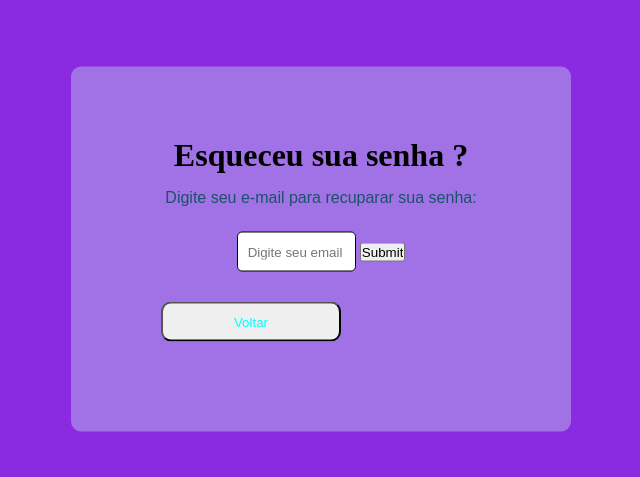
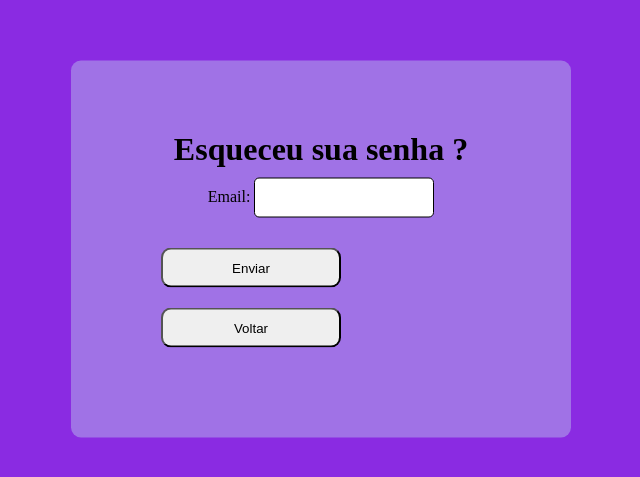
Before and after one commit to NadsonFNunes/pifrontend, a React (Vite) app in the folder Viagens/: page /esquecisenha in a window 1280 px wide. Shown: the part 151-628 px from the top of the page, without its empty margins (319-959 px from the left). Built offline with nearby package versions, Linux system fonts and the light colour scheme.

Commit message:
implementacao de botao de compra e esqueci a senha (não resolvido)#26 #27

```diff
--- a/Viagens/src/contexts/TaskContext.jsx
+++ b/Viagens/src/contexts/TaskContext.jsx
@@ -1,9 +1,9 @@
 import { createContext, useState } from "react"
-import { insereTarefa, listaTarefas, modificaTarefa, removeTarefa } from "../services/TaskServices"
+import { inserePassagem, listaTarefas, modificaTarefa, removeTarefa } from "../services/TaskServices"
 
 const TaskContext = createContext({
   tarefas: [],
-  insereTarefa: () => { },
+  inserePassagem: () => { },
   modificaTarefa: () => { },
   removeTarefa: () => { },
   listaTarefas: () => { },
@@ -14,7 +14,7 @@ export function TaskContextProvider(props) {
 
   async function inserir(tarefa) {
     try {
-      await insereTarefa(tarefa)
+      await inserePassagem(tarefa)
       setMinhasTarefas([...minhasTarefas, tarefa])
     } catch (error) {
       throw Error(error.message)
@@ -49,7 +49,7 @@ export function TaskContextProvider(props) {
 
   const contexto = {
     tarefas: minhasTarefas,
-    insereTarefa: inserir,
+    inserePassagem: inserir,
     modificaTarefa: modificar,
     removeTarefa: remover,
     listaTarefas: listar,
--- a/Viagens/src/pages/Login.css
+++ b/Viagens/src/pages/Login.css
@@ -3,7 +3,7 @@ body{
 
 }
 #login{
-    background-color: rgba(0, 255, 255, 0.37);
+    background-color: rgba(0, 255, 255, 0.288);
     max-width: 500px;
     width: 70%;
     padding: 20px;
@@ -33,3 +33,6 @@ h3{
 
     font-size: 30px;
 }
+.imagem{
+    height:50%
+}
--- a/Viagens/src/pages/Login.jsx
+++ b/Viagens/src/pages/Login.jsx
@@ -52,7 +52,7 @@ export default function LoginForm(props) {
         <>
 
             <form action="" id='login' onSubmit={handleSubmit(onSubmit)}>
-                <img src={Logo} alt="Logo login" id='Img' />
+                <img src={Logo} alt="Logo login" className='imagem' />
 
                 <h3>Login</h3>
                 {errorLogin && <p className="erro">{errorLogin}</p>}
--- a/Viagens/src/pages/NewPassword.css
+++ b/Viagens/src/pages/NewPassword.css
@@ -1,4 +1,4 @@
-#senha{
+#Novasenha{
     padding: 70px;
     background-color: rgba(197, 236, 236, 0.37);
     max-width: 500px;
@@ -10,7 +10,7 @@
     border-radius: 10px;
     text-align: center;
 }
-#campo{
+#InseEmail{
     width: 50%;
     height: 40px;
     border: 1px solid;
--- a/Viagens/src/pages/NewPassword.jsx
+++ b/Viagens/src/pages/NewPassword.jsx
@@ -1,28 +1,39 @@
-import { NavLink } from "react-router-dom"
+import { Link } from 'react-router-dom';
 import './NewPassword.css'
+import { sendPasswordResetEmail } from "firebase/auth";
+import { auth } from '../services/firebaseConfig';
+export default function NewPassword() {
 
-export default function NewPassword() {
+
+    function recoverPassword() {
+        showLoading();
+        firebaseError.auth().sendPasswordResetEmail(form.email().value).then(() => {
+            hideLoading();
+            alert('Enviamos um email para recuperar sua senha');
+        }).catch(error => {
+            hideLoading();
+            alert('email inválido');
+        })
+
+
+    }
+
     return (
         <>
 
-
-
-            <form  id="senha" action="" method="post">
+            <form id="Novasenha" action="" >
 
 
                 <h1 >Esqueceu sua senha ? </h1>
-                <p> Digite seu e-mail para recuparar sua senha: </p>
 
-                <span>
-
-                    <input type="email" id='campo' placeholder="Digite seu email" /> <input type="submit" />
-
-                </span>
+                <label htmlFor='' >Email: </label>
+                <input className='elements' type="email" name="email" id='InseEmail' />
 
                 <div>
-                    <button><NavLink to='/'>  Voltar </NavLink></button>
+                    <button onClick={recoverPassword}>Enviar</button>
+                    <Link to="/"><button> Voltar </button></Link>
+                </div>
 
-                </div>
             </form>
 
         </>
--- a/Viagens/src/pages/NewUser.jsx
+++ b/Viagens/src/pages/NewUser.jsx
@@ -1,10 +1,8 @@
-import { NavLink } from 'react-router-dom'
+import { Link } from 'react-router-dom';
 import './NewUser.css'
 import { useCreateUserWithEmailAndPassword } from 'react-firebase-hooks/auth';
-import auth from '../services/FirebaseConfig'
+import { auth } from '../services/firebaseConfig';
 import { useState } from 'react';
-import Home from "../pages/Home"
-import { Link } from 'react-router-dom'
 
 
 export default function NewUser() {
@@ -42,7 +40,7 @@ export default function NewUser() {
                 onChange={e => setPassword(e.target.value)}/> </p>
 
                 <p>
-                <button onClick={handleSingnOut} >Criar Conta</button>
+               <Link to= "/"> <button onClick={handleSingnOut} >Criar Conta</button> </Link>
                 <Link to= "/"> <button > Voltar </button> </Link>
                 </p>
             </form>
--- a/Viagens/src/pages/Tickets.jsx
+++ b/Viagens/src/pages/Tickets.jsx
@@ -1,22 +1,39 @@
-import { useParams } from "react-router"
+import { useContext } from 'react'
+import { useForm } from 'react-hook-form'
+import { useNavigate } from 'react-router-dom'
+import TaskContext from '../contexts/TaskContext'
 import "./Tickets.css"
 export default function Tickets() {
-    const { id } = useParams()
+
+
+    const { inserePassagem } = useContext(TaskContext)
+    const { register, handleSubmit } = useForm()
+    const navigate = useNavigate()
+
+    async function onSubmit(data) {
+        try {
+            await inserePassagem(data)
+            navigate('/')
+        } catch (error) {
+            console.log(error.message)
+        }
+    }
+
     return (
         <>
-
+            <main>
 
                 <div id="form">
-                <form action="" id="passagem">
+                    <form action="" id="passagem" onSubmit={handleSubmit(onSubmit)}>
                         <h3 id="mensagem">Passagens</h3>
 
-                    <p> Ida <input type="date" name="" id="data" className='elements' /> </p>
+                        <p> Ida <input type="date" name="" id="data" className='elements'  {...register("ida")} /> </p>
 
-                    <p> Volta <input type="date" name="" id="data" className='elements' /> </p>
+                        <p> Volta <input type="date" name="" id="data" className='elements'  {...register("volta")} /> </p>
 
 
                         <p> Locais disponiveis :
-                        <select name="PLACE" id="" className='elements'>
+                            <select name="PLACE" id="" className='elements' {...register("locais")}>
                                 <option value="DF"> Distrito Federal</option>
                                 <option value="RJ"> Rio de Janeiro</option>
                                 <option value="SP"> São Paulo</option>
@@ -26,7 +43,7 @@ export default function Tickets() {
                         <button className='elements' id="enviar"> Comprar </button>
                     </form>
                 </div>
-
+            </main>
         </>
     )
 }
--- a/Viagens/src/services/AuthService.js
+++ b/Viagens/src/services/AuthService.js
@@ -1,6 +1,8 @@
 import { getAuth, signInWithEmailAndPassword, signOut }
   from 'firebase/auth'
-import app from './FirebaseConfig'
+import app  from './FirebaseConfig';
+
+
 
 
 const auth = getAuth(app)
--- a/Viagens/src/services/FIrestoreService.js
+++ b/Viagens/src/services/FIrestoreService.js
@@ -19,7 +19,7 @@ export async function listaTarefas() {
     return tarefas;
 }
 
-export async function insereTarefa(tarefa) {
+export async function inserePassagem(tarefa) {
     await addDoc(collection(db, "tarefas"), tarefa)
 }
 
--- a/Viagens/src/services/TaskServices.js
+++ b/Viagens/src/services/TaskServices.js
@@ -1,5 +1,4 @@
-import { urlApi } from "./FirebaseConfig"
-
+import { urlApi } from '../services/firebaseConfig';
 // GET obter, listar
 export async function listaTarefas() {
   let tarefas = []
@@ -15,7 +14,7 @@ export async function listaTarefas() {
 }
 
 //POST criar, inserir
-export async function insereTarefa(tarefa) {
+export async function inserePassagem(tarefa) {
   await fetch(urlApi + "tarefas.json", {
     method: 'POST',
     body: JSON.stringify(tarefa),
```
Also changed, not shown: 1 other file (tests, documents, lock files or other folders). Lines whose indentation alone changed are shown as unchanged.
